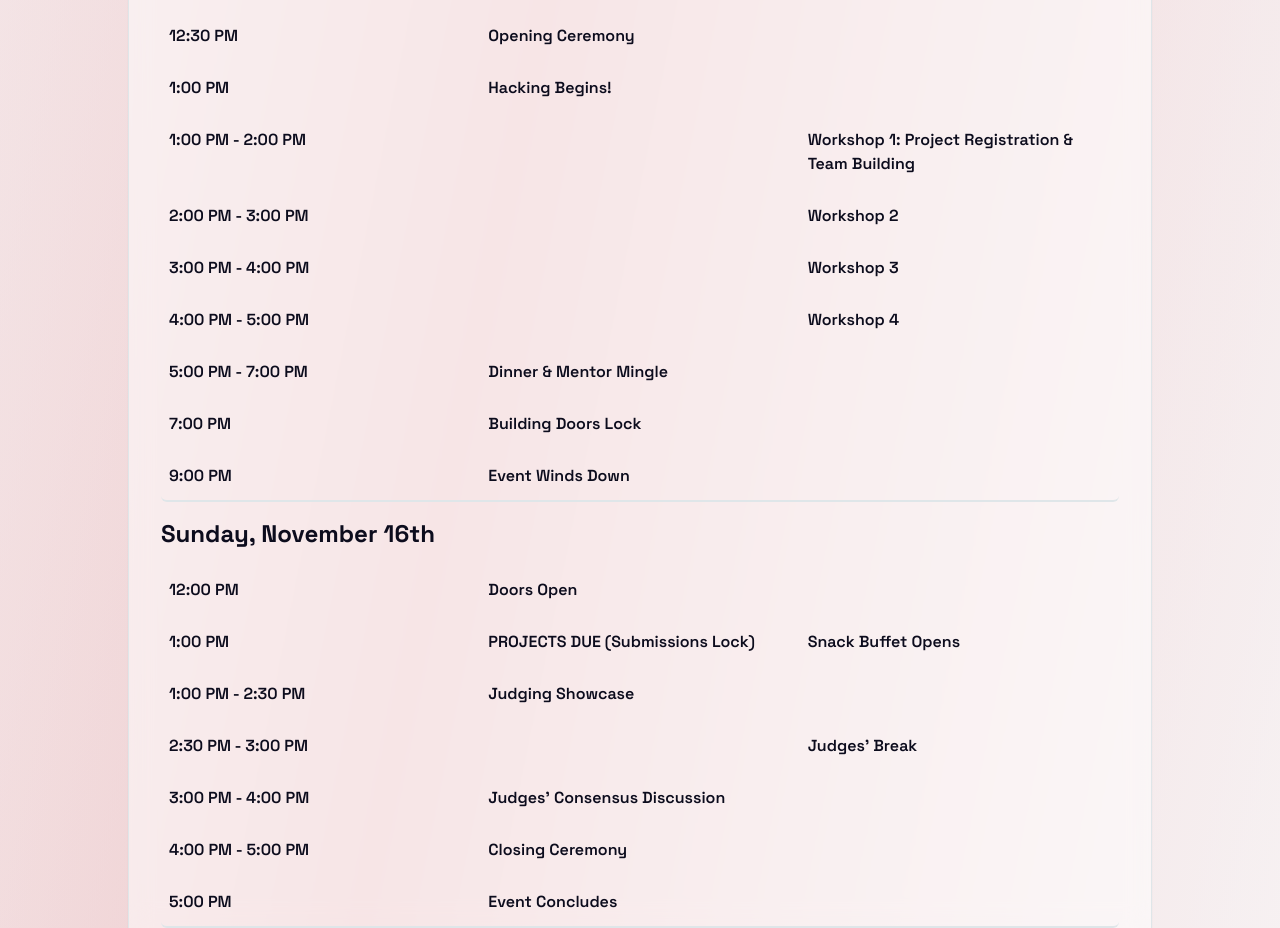
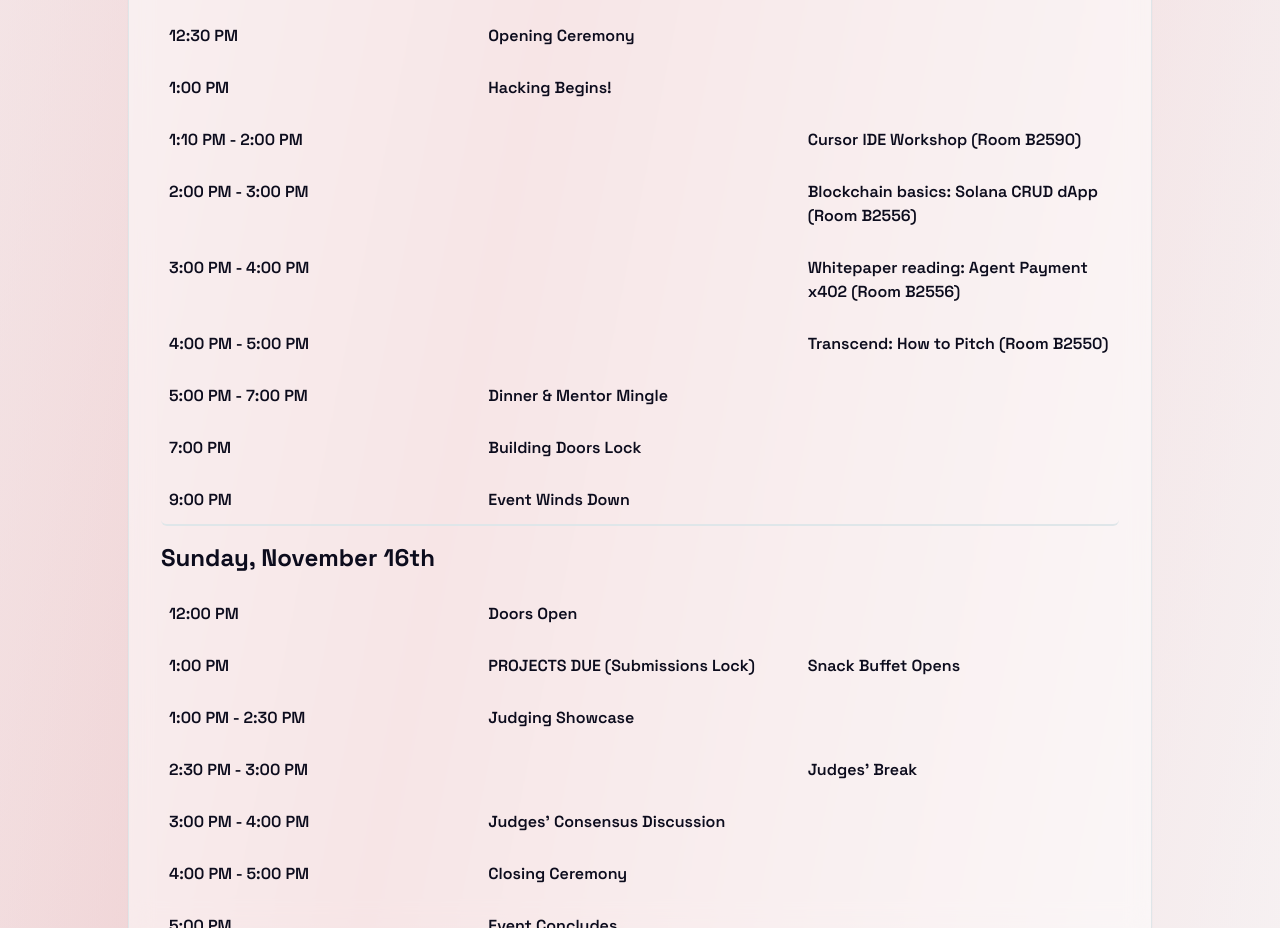
Before and after one commit to fuxur9/build-fest, a Next.js app in the folder frontend/: page / in a window 1280 px wide. Shown: the part 3660-4588 px from the top of the page. Built offline with nearby package versions, Linux system fonts and the light colour scheme.

Commit message:
update schedule

```diff
--- a/frontend/src/components/Schedule.tsx
+++ b/frontend/src/components/Schedule.tsx
@@ -27,23 +27,23 @@ const scheduleData: ScheduleRow[] = [
     day: "Saturday",
   },
   {
-    time: "1:00 PM - 2:00 PM",
-    sideEvent: "Workshop 1: Project Registration & Team Building",
+    time: "1:10 PM - 2:00 PM",
+    sideEvent: "Cursor IDE Workshop (Room B2590)",
     day: "Saturday",
   },
   {
     time: "2:00 PM - 3:00 PM",
-    sideEvent: "Workshop 2",
+    sideEvent: "Blockchain basics: Solana CRUD dApp (Room B2556)",
     day: "Saturday",
   },
   {
     time: "3:00 PM - 4:00 PM",
-    sideEvent: "Workshop 3",
+    sideEvent: "Whitepaper reading: Agent Payment x402 (Room B2556)",
     day: "Saturday",
   },
   {
     time: "4:00 PM - 5:00 PM",
-    sideEvent: "Workshop 4",
+    sideEvent: "Transcend: How to Pitch (Room B2550)",
     day: "Saturday",
   },
   {
```
